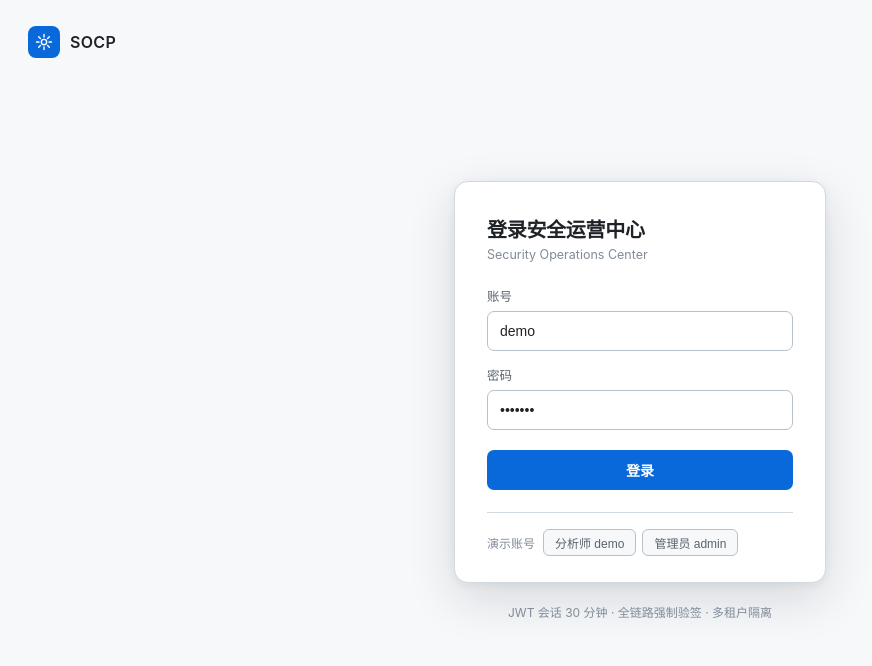
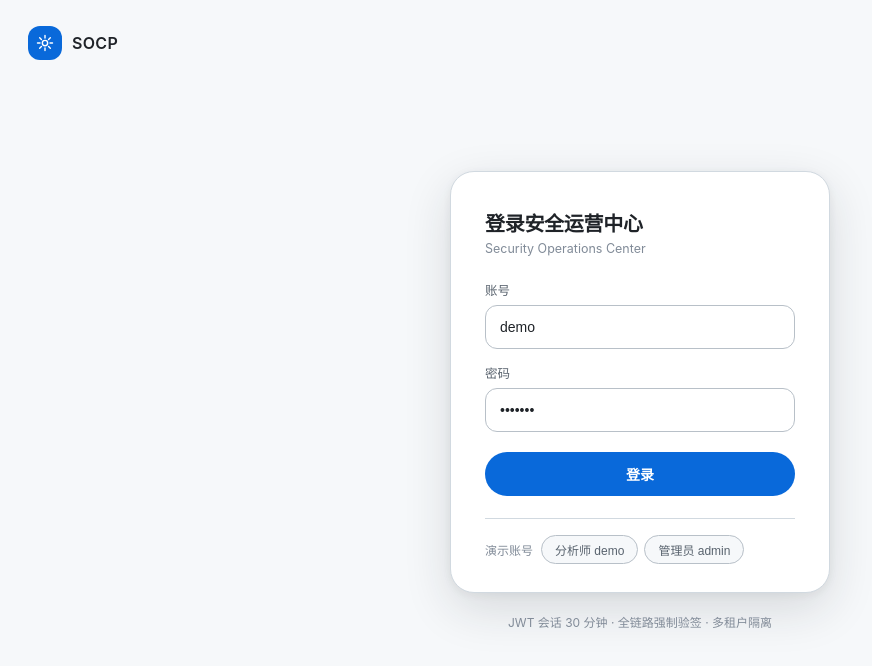
Before and after one commit to VincentXR/socp-siem, a Vue app in the folder frontend/apps/workbench/: page / in a window 1280 px wide. Shown: the top 666 px of the page, without its empty margins (0-872 px from the left). Built offline with nearby package versions, Linux system fonts and the light colour scheme.

Commit message:
feat(frontend): apple-style large rounded corners + grouped sidebar menu by security domain

```diff
--- a/frontend/apps/workbench/src/App.vue
+++ b/frontend/apps/workbench/src/App.vue
@@ -45,30 +45,66 @@ import {
 // ---------- 导航 ----------
 const activeMenu = ref('overview')
 
-const MENU = [
+/** 菜单分组（按安全域归类，减少导航噪音） */
+const MENU_GROUPS = [
+  {
+    group: '总览',
+    items: [
       { key: 'overview', label: '概览', icon: 'dashboard' },
       { key: 'situation', label: '实时态势', icon: 'radar' },
+    ],
+  },
+  {
+    group: '告警与事件',
+    items: [
       { key: 'alarms', label: '告警查询', icon: 'alarm' },
+      { key: 'case', label: '案件管理', icon: 'case' },
       { key: 'search', label: '日志检索', icon: 'search' },
-  { key: 'ingest', label: '日志接入', icon: 'ingest' },
-  { key: 'meta', label: '元数据', icon: 'meta' },
+      { key: 'notify', label: '通知集成', icon: 'notify' },
+    ],
+  },
+  {
+    group: '检测与响应',
+    items: [
       { key: 'detect', label: '检测规则', icon: 'detect' },
       { key: 'ueba', label: 'UEBA 风险', icon: 'ueba' },
       { key: 'soar', label: '编排响应', icon: 'soar' },
-  { key: 'report', label: '报表统计', icon: 'report' },
+      { key: 'attack', label: 'ATT&CK', icon: 'attack' },
+    ],
+  },
+  {
+    group: '资产与情报',
+    items: [
       { key: 'assets', label: '资产管理', icon: 'assets' },
       { key: 'endpoints', label: '端点防护', icon: 'endpoints' },
+      { key: 'threat-intel', label: '威胁情报', icon: 'threat' },
+      { key: 'refset', label: '参考数据集', icon: 'refset' },
+    ],
+  },
+  {
+    group: '接入与配置',
+    items: [
+      { key: 'ingest', label: '日志接入', icon: 'ingest' },
+      { key: 'meta', label: '元数据', icon: 'meta' },
+      { key: 'compliance', label: '合规', icon: 'compliance' },
+    ],
+  },
+  {
+    group: '系统',
+    items: [
+      { key: 'report', label: '报表统计', icon: 'report' },
       { key: 'ai', label: 'AI 助手', icon: 'ai' },
-  { key: 'threat-intel', label: '威胁情报', icon: 'threat' },
-  { key: 'attack', label: 'ATT&CK', icon: 'attack' },
-  { key: 'notify', label: '通知集成', icon: 'notify' },
-  { key: 'case', label: '案件管理', icon: 'case' },
-  { key: 'refset', label: '参考数据集', icon: 'refset' },
-  { key: 'compliance', label: '合规', icon: 'compliance' },
       { key: 'health', label: '系统健康', icon: 'health' },
+    ],
+  },
 ]
 // viewer（只读）角色隐藏配置/管理类菜单
 const MENU_VIEWER_HIDDEN = ['ingest', 'meta', 'detect', 'soar', 'notify', 'refset']
+/** 按角色过滤后的分组（隐藏整组若组内无可见项） */
+const MENU_VIEW = computed(() =>
+  MENU_GROUPS
+    .map(g => ({ ...g, items: g.items.filter(m => !MENU_VIEWER_HIDDEN.includes(m.key)) }))
+    .filter(g => g.items.length > 0))
 
 /** Apple 线条风格 SVG 图标（24×24 viewBox，stroke 1.6） */
 const MENU_ICONS: Record<string, string> = {
@@ -116,8 +152,6 @@ function initTheme() {
 const currentUser = ref<string>('')
 const currentRole = ref<string>('')
 const isAuthed = ref(false)
-const MENU_VIEW = computed(() =>
-  currentRole.value === 'viewer' ? MENU.filter(m => !MENU_VIEWER_HIDDEN.includes(m.key)) : MENU)
 const showLoginDialog = ref(false)
 const loginForm = ref({ username: 'demo', password: 'demo123' })
 const loginBusy = ref(false)
@@ -1027,11 +1061,14 @@ function sevBg(s: string) { const c = sevColor(s); return `background:${c};color
     <aside class="socp-sider">
       <div class="socp-logo"><span class="dot" />SOCP 控制台</div>
       <nav class="socp-menu">
-        <div v-for="m in MENU_VIEW" :key="m.key"
+        <template v-for="g in MENU_VIEW" :key="g.group">
+          <div class="socp-menu-group">{{ g.group }}</div>
+          <div v-for="m in g.items" :key="m.key"
             :class="['socp-menu-item', { active: activeMenu === m.key }]"
             @click="onMenuChange(m.key)">
             <span class="icon" v-html="'<svg viewBox=\'0 0 24 24\' fill=\'none\' stroke=\'currentColor\' stroke-width=\'1.6\' stroke-linecap=\'round\' stroke-linejoin=\'round\'>' + (MENU_ICONS[m.icon] || '') + '</svg>'"></span><span>{{ m.label }}</span>
           </div>
+        </template>
       </nav>
     </aside>
 
--- a/frontend/apps/workbench/src/LoginView.vue
+++ b/frontend/apps/workbench/src/LoginView.vue
@@ -94,16 +94,16 @@ function quickFill(u: string, p: string) {
   position: absolute; top: 26px; left: 28px;
 }
 .brand-mark {
-  width: 32px; height: 32px; border-radius: 8px;
+  width: 34px; height: 34px; border-radius: 12px;
   display: flex; align-items: center; justify-content: center;
   background: var(--ns-accent); color: #fff;
 }
 .brand-name { font-size: 16px; font-weight: 600; color: var(--ns-text); letter-spacing: .3px; }
 
 .login-card {
-  width: 372px;
-  padding: 32px 32px 26px;
-  border-radius: 14px;
+  width: 380px;
+  padding: 36px 34px 28px;
+  border-radius: 24px;
   background: var(--ns-surface);
   border: 1px solid var(--ns-border);
   box-shadow: var(--ns-shadow-lg);
@@ -114,9 +114,9 @@ function quickFill(u: string, p: string) {
 .field { display: block; margin-bottom: 14px; }
 .field-label { display: block; font-size: 12.5px; color: var(--ns-text-2); margin-bottom: 6px; }
 .input {
-  width: 100%; height: 40px;
-  padding: 0 12px;
-  border-radius: 7px;
+  width: 100%; height: 44px;
+  padding: 0 14px;
+  border-radius: 12px;
   background: var(--ns-input-bg);
   border: 1px solid var(--ns-border-strong);
   color: var(--ns-text); font-size: 14px;
@@ -130,8 +130,8 @@ function quickFill(u: string, p: string) {
 }
 
 .submit {
-  width: 100%; height: 40px; margin-top: 6px;
-  border: none; border-radius: 7px;
+  width: 100%; height: 44px; margin-top: 6px;
+  border: none; border-radius: 999px;
   font-size: 14px; font-weight: 600;
   color: #fff;
   background: var(--ns-accent);
@@ -154,7 +154,7 @@ function quickFill(u: string, p: string) {
   border: 1px solid var(--ns-border-strong);
   background: var(--ns-bg-subtle);
   color: var(--ns-text-2);
-  font-size: 12px; padding: 4px 11px; border-radius: 6px;
+  font-size: 12px; padding: 5px 13px; border-radius: 999px;
   margin-right: 6px; cursor: pointer;
   transition: background .12s ease, border-color .12s ease, color .12s ease;
 }
--- a/frontend/apps/workbench/src/styles.css
+++ b/frontend/apps/workbench/src/styles.css
@@ -16,7 +16,7 @@
   --el-color-warning: #9a6700;
   --el-color-danger: #cf222e;
   --el-color-error: #cf222e;
-  --el-border-radius-base: 8px;
+  --el-border-radius-base: 12px;
   /* 设计令牌 */
   --ns-bg: #ffffff;
   --ns-bg-subtle: #f6f8fa;
@@ -96,13 +96,13 @@ body {
 /* ============ 布局骨架 ============ */
 .socp-shell { display: flex; height: 100%; }
 .socp-sider {
-  width: 232px; flex: none;
+  width: 240px; flex: none;
   background: var(--ns-bg-subtle);
   border-right: 1px solid var(--ns-border);
   display: flex; flex-direction: column;
 }
 .socp-logo {
-  height: 60px; display: flex; align-items: center; gap: 10px; padding: 0 20px;
+  height: 64px; display: flex; align-items: center; gap: 10px; padding: 0 22px;
   font-weight: 600; font-size: 14.5px; letter-spacing: .2px; color: var(--ns-text);
   border-bottom: 1px solid var(--ns-border);
 }
@@ -113,7 +113,7 @@ body {
 .socp-menu { padding: 10px 8px; overflow-y: auto; flex: 1; }
 .socp-menu-item {
   display: flex; align-items: center; gap: 10px;
-  padding: 7px 10px; margin: 1px 0; border-radius: 7px;
+  padding: 8px 12px; margin: 1px 4px; border-radius: 12px;
   color: var(--ns-text-2); cursor: pointer; font-size: 13.5px; font-weight: 500;
   transition: background .12s ease, color .12s ease;
 }
@@ -145,8 +145,8 @@ body {
 
 .el-card {
   border: 1px solid var(--ns-border) !important;
-  border-radius: 10px !important;
-  box-shadow: none !important;
+  border-radius: 20px !important;
+  box-shadow: var(--ns-shadow) !important;
   background: var(--ns-surface) !important;
   color: var(--ns-text);
 }
@@ -162,7 +162,7 @@ body {
 .stat-card .label { color: var(--ns-text-3); font-size: 12.5px; margin-top: 3px; }
 
 /* ============ 按钮 ============ */
-.el-button { border-radius: 7px; font-weight: 500; }
+.el-button { border-radius: 999px; font-weight: 500; padding: 8px 18px; }
 .el-button:not(.el-button--primary):not(.el-button--success):not(.el-button--warning):not(.el-button--danger) {
   background: var(--ns-surface); border-color: var(--ns-border-strong); color: var(--ns-text);
 }
@@ -200,7 +200,7 @@ body {
 /* ============ 弹窗 / 抽屉 ============ */
 .el-dialog {
   background: var(--ns-surface) !important;
-  border-radius: 12px !important;
+  border-radius: 20px !important;
   box-shadow: var(--ns-shadow-lg) !important;
   border: 1px solid var(--ns-border-strong);
 }
@@ -217,7 +217,7 @@ body {
 .el-input__wrapper, .el-textarea__inner {
   background: var(--ns-input-bg) !important;
   box-shadow: 0 0 0 1px var(--ns-border-strong) inset !important;
-  border-radius: 7px !important;
+  border-radius: 12px !important;
 }
 .el-input__inner { color: var(--ns-text) !important; }
 .el-input__wrapper.is-focus, .el-textarea__inner:focus {
@@ -243,6 +243,12 @@ body {
 .el-empty__description p { color: var(--ns-text-3); }
 .el-message { background: var(--ns-surface); border-color: var(--ns-border-strong); }
 
+.socp-menu-group {
+  padding: 14px 16px 4px; font-size: 11px; font-weight: 600; letter-spacing: .6px;
+  text-transform: uppercase; color: var(--ns-text-3);
+}
+.socp-menu { padding: 8px 6px 12px; }
+
 /* 段落小标题 */
 .sec-title { font-size: 13.5px; font-weight: 600; color: var(--ns-text); display: flex; align-items: center; gap: 8px; }
 .sec-title::before { content: ''; width: 3px; height: 14px; border-radius: 2px; background: var(--ns-accent); }
@@ -265,7 +271,7 @@ body {
 .sit-kpi {
   background: var(--ns-surface);
   border: 1px solid var(--ns-border);
-  border-radius: 10px; padding: 13px 15px; color: var(--ns-text);
+  border-radius: 16px; padding: 13px 15px; color: var(--ns-text);
 }
 .sit-kpi .k-num { font-size: 24px; font-weight: 600; line-height: 1.15; letter-spacing: -.4px; color: var(--ns-accent-fg); }
 .sit-kpi .k-label { font-size: 12px; color: var(--ns-text-3); margin-top: 3px; }
```
Lines whose indentation alone changed are shown as unchanged.
